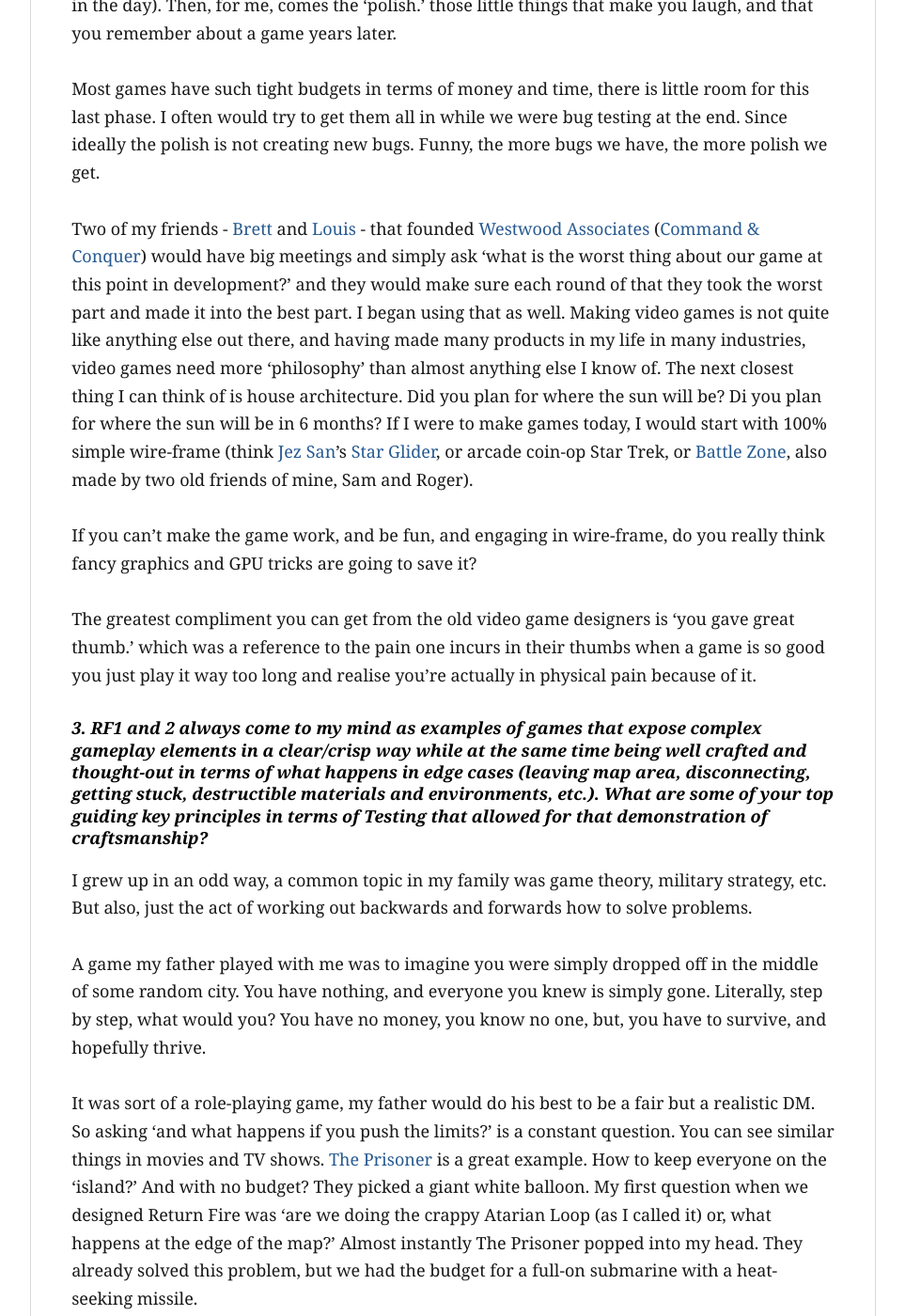
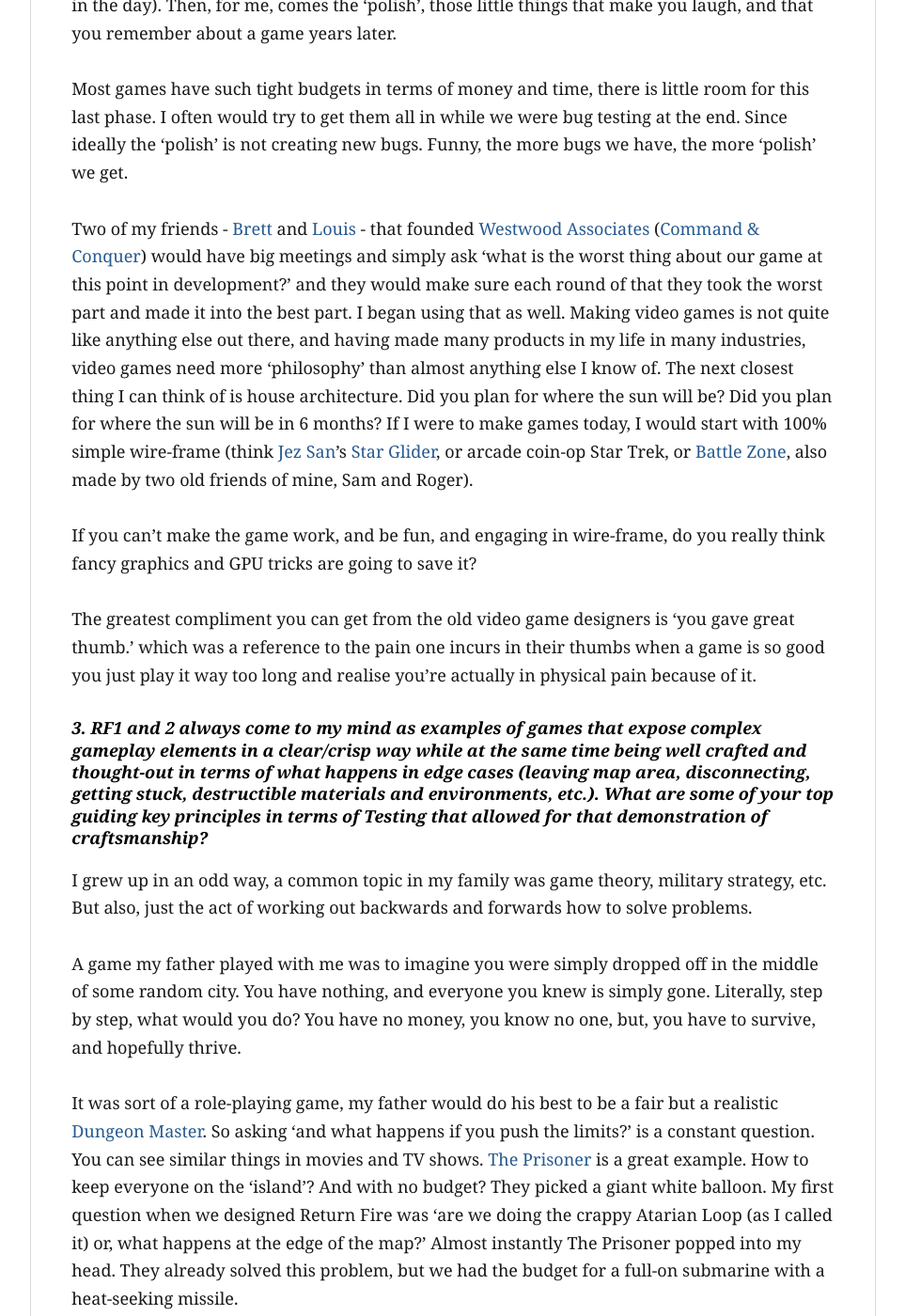
Before and after one commit to filfreire/filfreire.github.io, a Jekyll site: the page built from gamers_and_testers_ep5.md, in a window 1280 px wide and 1400 px high, scrolled down 2803 px. Shown: the whole window at 94% size, without its empty margins (158-1121 px from the left). Built offline with Jekyll 4.4.1, drawn with Linux system fonts in a browser that asks for light colours; some of the changed text lies outside the part shown.

Commit message:
fix spelling

```diff
--- a/gamers_and_testers_ep5.md
+++ b/gamers_and_testers_ep5.md
@@ -34,11 +34,11 @@
 
 #### _2. Return Fire (RF) (and RF 2) held some innovations that even for today's standards not a lot of AAA titles take into account (or on the other hand cut corners on) and that gamers miss out on: from rare gems like supporting "couch" co-op gaming in split-screen out of the box, and at the same time allowing for networked play with others, plenty of content (missions) from the get-go, ... Do you feel that a lot of care/love/attention to detail which was very apparent in some past titles is getting watered down through times?_
 
-Clearly. Games need to be made in phases. There is no hard and fast rule, but you want to get your core game mechanics in place and make sure they are fast enough. Then you want to start fine-tuning the game-play. It has to be addicting (a word we never would have used back in the day). Then, for me, comes the 'polish.' those little things that make you laugh, and that you remember about a game years later.
+Clearly. Games need to be made in phases. There is no hard and fast rule, but you want to get your core game mechanics in place and make sure they are fast enough. Then you want to start fine-tuning the game-play. It has to be addicting (a word we never would have used back in the day). Then, for me, comes the 'polish', those little things that make you laugh, and that you remember about a game years later.
 
-Most games have such tight budgets in terms of money and time, there is little room for this last phase. I often would try to get them all in while we were bug testing at the end. Since ideally the polish is not creating new bugs. Funny, the more bugs we have, the more polish we get.
+Most games have such tight budgets in terms of money and time, there is little room for this last phase. I often would try to get them all in while we were bug testing at the end. Since ideally the 'polish' is not creating new bugs. Funny, the more bugs we have, the more 'polish' we get.
 
-Two of my friends - [Brett](https://en.wikipedia.org/wiki/Brett_Sperry) and [Louis](https://en.wikipedia.org/wiki/Louis_Castle) - that founded [Westwood Associates](https://en.wikipedia.org/wiki/Westwood_Studios) ([Command & Conquer](https://en.wikipedia.org/wiki/Command_%26_Conquer_(1995_video_game))) would have big meetings and simply ask 'what is the worst thing about our game at this point in development?' and they would make sure each round of that they took the worst part and made it into the best part. I began using that as well. Making video games is not quite like anything else out there, and having made many products in my life in many industries, video games need more 'philosophy' than almost anything else I know of. The next closest thing I can think of is house architecture.  Did you plan for where the sun will be?  Di you plan for where the sun will be in 6 months? If I were to make games today, I would start with 100% simple wire-frame (think [Jez San](https://en.wikipedia.org/wiki/Jez_San)'s [Star Glider](https://en.wikipedia.org/wiki/Starglider), or arcade coin-op Star Trek, or [Battle Zone](https://en.wikipedia.org/wiki/Battlezone_(1980_video_game)), also made by two old friends of mine, Sam and Roger).
+Two of my friends - [Brett](https://en.wikipedia.org/wiki/Brett_Sperry) and [Louis](https://en.wikipedia.org/wiki/Louis_Castle) - that founded [Westwood Associates](https://en.wikipedia.org/wiki/Westwood_Studios) ([Command & Conquer](https://en.wikipedia.org/wiki/Command_%26_Conquer_(1995_video_game))) would have big meetings and simply ask 'what is the worst thing about our game at this point in development?' and they would make sure each round of that they took the worst part and made it into the best part. I began using that as well. Making video games is not quite like anything else out there, and having made many products in my life in many industries, video games need more 'philosophy' than almost anything else I know of. The next closest thing I can think of is house architecture.  Did you plan for where the sun will be?  Did you plan for where the sun will be in 6 months? If I were to make games today, I would start with 100% simple wire-frame (think [Jez San](https://en.wikipedia.org/wiki/Jez_San)'s [Star Glider](https://en.wikipedia.org/wiki/Starglider), or arcade coin-op Star Trek, or [Battle Zone](https://en.wikipedia.org/wiki/Battlezone_(1980_video_game)), also made by two old friends of mine, Sam and Roger).
 
 If you can't make the game work, and be fun, and engaging in wire-frame, do you really think fancy graphics and GPU tricks are going to save it?
 
@@ -49,9 +49,9 @@
 
 I grew up in an odd way, a common topic in my family was game theory, military strategy, etc. But also, just the act of working out backwards and forwards how to solve problems.
 
-A game my father played with me was to imagine you were simply dropped off in the middle of some random city. You have nothing, and everyone you knew is simply gone. Literally, step by step, what would you? You have no money, you know no one, but, you have to survive, and hopefully thrive.
+A game my father played with me was to imagine you were simply dropped off in the middle of some random city. You have nothing, and everyone you knew is simply gone. Literally, step by step, what would you do? You have no money, you know no one, but, you have to survive, and hopefully thrive.
 
-It was sort of a role-playing game, my father would do his best to be a fair but a realistic DM. So asking 'and what happens if you push the limits?' is a constant question. You can see similar things in movies and TV shows. [The Prisoner](https://en.wikipedia.org/wiki/The_Prisoner) is a great example. How to keep everyone on the 'island?' And with no budget? They picked a giant white balloon. My first question when we designed Return Fire was 'are we doing the crappy Atarian Loop (as I called it) or, what happens at the edge of the map?' Almost instantly The Prisoner popped into my head. They already solved this problem, but we had the budget for a full-on submarine with a heat-seeking missile.
+It was sort of a role-playing game, my father would do his best to be a fair but a realistic [Dungeon Master](https://en.wikipedia.org/wiki/Dungeon_Master). So asking 'and what happens if you push the limits?' is a constant question. You can see similar things in movies and TV shows. [The Prisoner](https://en.wikipedia.org/wiki/The_Prisoner) is a great example. How to keep everyone on the 'island'? And with no budget? They picked a giant white balloon. My first question when we designed Return Fire was 'are we doing the crappy Atarian Loop (as I called it) or, what happens at the edge of the map?' Almost instantly The Prisoner popped into my head. They already solved this problem, but we had the budget for a full-on submarine with a heat-seeking missile.
 
 I love any game that lets you just explore and 'feel' the environment. Like Quake, physics don't need to be real, but everything needs to be consistent.
 
@@ -97,7 +97,7 @@
 
 I think a lot of companies waste an amazing amount of time because people are so secretive with what they are working on, or don't seek help from others.
 
-The core of my test philosophy Is to make sure there are focused tasks (issues), and that one person is responsible for getting it addressed (the Doer), and others can watch it and help that happen. It's all about teamwork. But there is also a person called out as the Lead. They also have a deep responsibility to make sure the description is clear, to make sure the stone moves in the right direction, as in the sport Curling.
+The core of my test philosophy IS to make sure there are focused tasks (issues), and that one person is responsible for getting it addressed (the Doer), and others can watch it and help that happen. It's all about teamwork. But there is also a person called out as the Lead. They also have a deep responsibility to make sure the description is clear, to make sure the stone moves in the right direction, as in the sport Curling.
 
 #### _6. One could say you are an inventor to the core of your being, taking into account all the things you've created. Do you feel that impacts your views on software development and software testing, as opposed to views held by software folks?_
 
```
Also changed, not shown: other parts of gamers_and_testers_ep5.md (+4 -4 lines).
